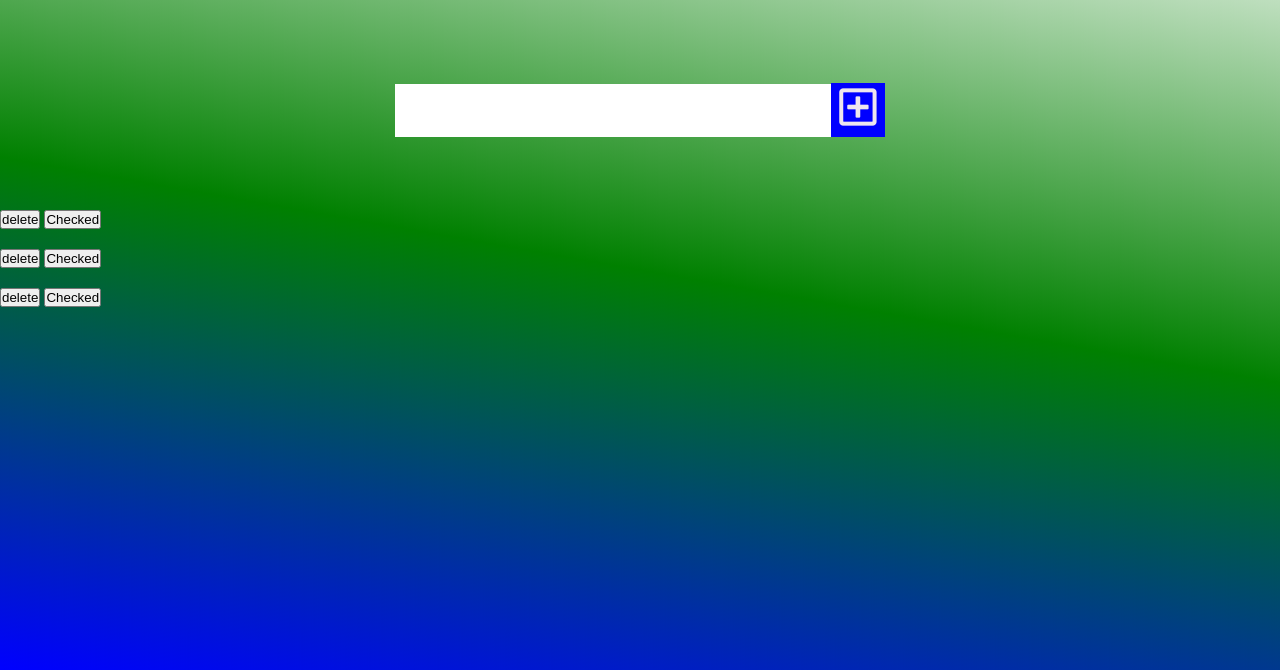
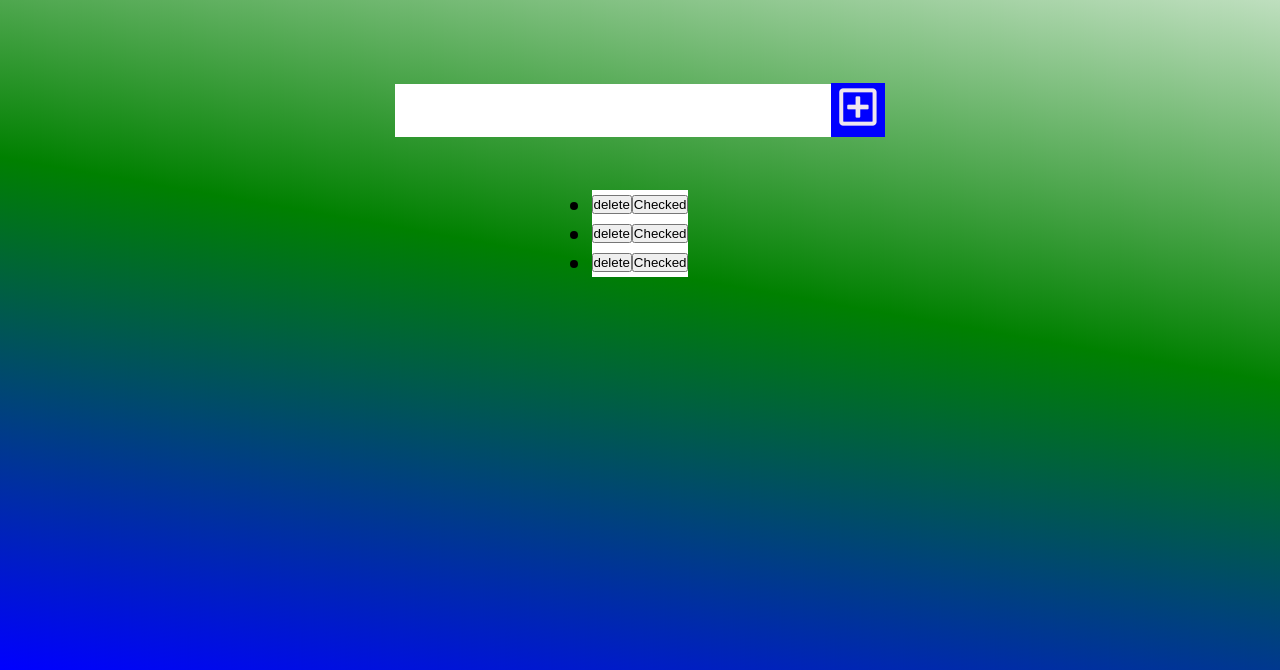
Before and after one commit to JR-Spring/Todo, a plain HTML site: page Todo/index.html in a window 1280 px wide. Shown: the part 130-800 px from the top of the page. Drawn offline with Linux system fonts and the light colour scheme.

Commit message:
Aligned forms and form features

```diff
--- a/Todo/style.css
+++ b/Todo/style.css
@@ -10,7 +10,7 @@ body {
     min-height: 100vh;
 }
 
-header{
+header {
 
     font-size: 1.5rem;
 
@@ -23,23 +23,55 @@ header, form {
     justify-content: center;
 }
 
-form input, form button{
+form input, form button {
     padding: .5rem;
     font-size: 2rem;
     border: none;
-    background: white;
+    background: white);
 
 }
 
-form button{
+form button {
     color:rgb(238, 230, 238);
     background: blue;
     cursor: pointer;
     transition: all .5s ease;
 }
 
-form button:hover{
+form button:hover {
     background: silver;
     color: white;
 
 }
+
+.todo-container {
+display: flex;
+justify-content: center;
+align-items: center;
+
+}
+
+ .todo-List{
+min-width: 30%;
+list-style: none;
+padding-bottom: 2rem ;
+}
+
+
+/************ elements created in JS*/
+.todo {
+margin: 0.5 rem;
+background-color: white;
+color: black;
+font-size: 1.5rem;
+display: flex;
+justify-content: space-between;
+align-items: center;
+}
+
+.todo li {
+
+    flex: 1;
+}
+
+/**********elements created in JS*/
```
